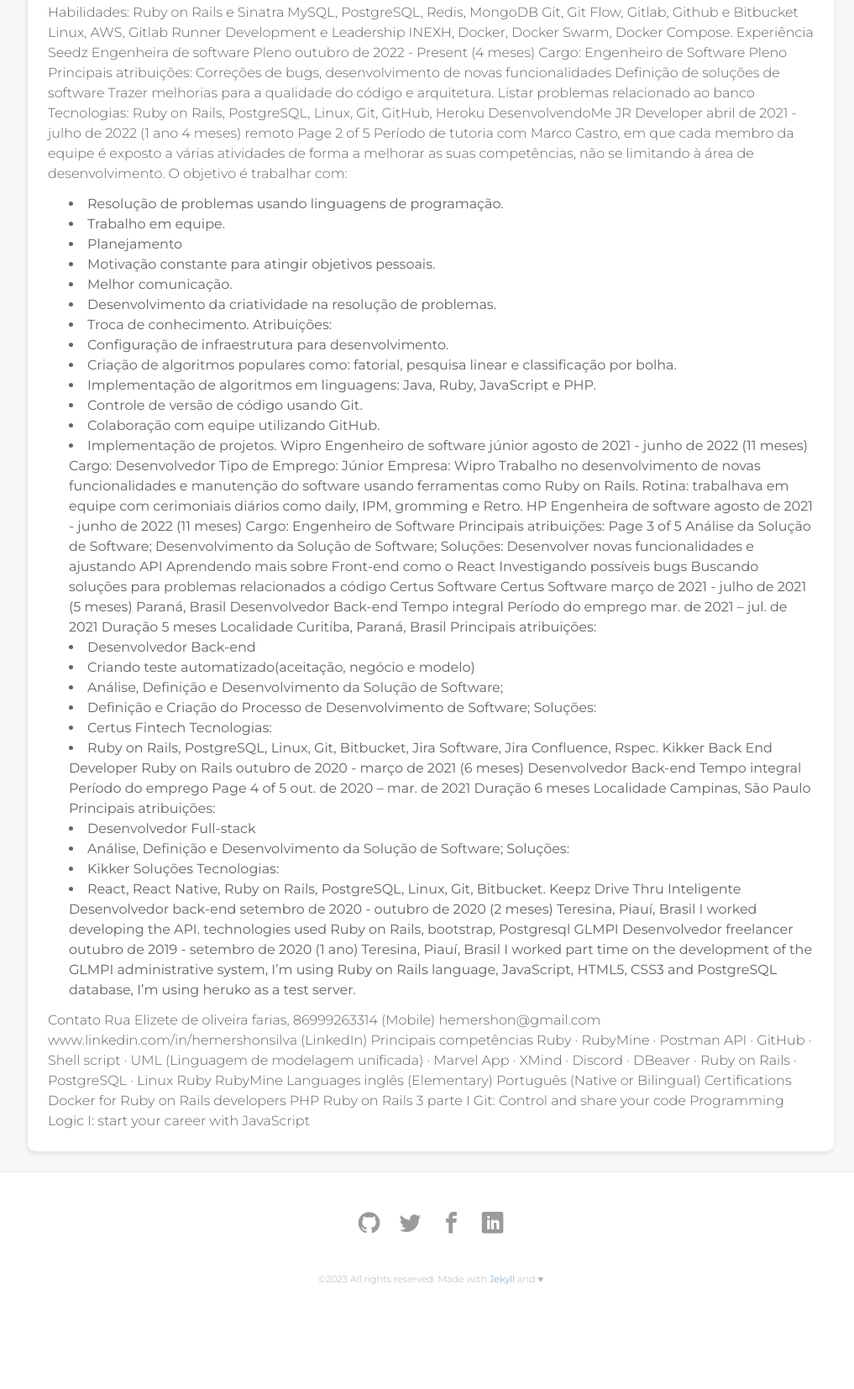
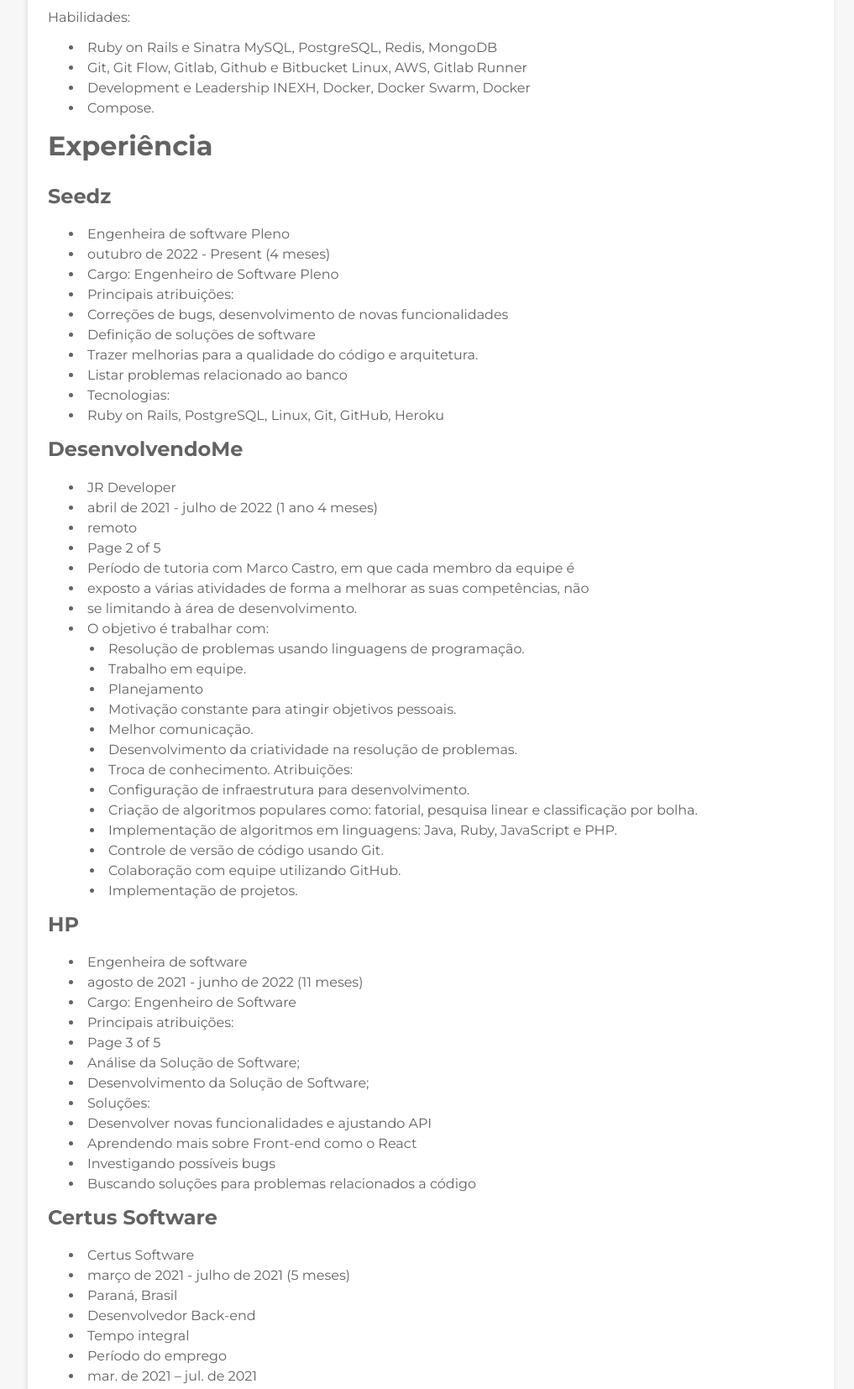
Before and after one commit to hemershon/hemershon.github.io_v1, a plain HTML site: page about/index.html in a window 1280 px wide. Shown: the part 834-2488 px from the top of the page at 84% size, without its empty margins (127-1144 px from the left). Before the commit the page ends 2392 px from the top, so only its background shows below. Drawn offline with Linux system fonts and the light colour scheme; files whose address does not match are found by name.

```diff
--- a/404.html
+++ b/404.html
@@ -9,8 +9,8 @@
 <meta name="description" content="Engenheiro de software e Ciêntista da computação, intusiasta pelo mundo de tecnologia">
 
 <link rel="stylesheet" href="/css/main.css">
-<link rel="canonical" href="http://localhost:4000/404.html">
-<link rel="alternate" type="application/rss+xml" title="Hemershon Silva" href="http://localhost:4000/feed.xml" />
+<link rel="canonical" href="/404.html">
+<link rel="alternate" type="application/rss+xml" title="Hemershon Silva" href="/feed.xml" />
 
 <script>
   (function(i,s,o,g,r,a,m){i['GoogleAnalyticsObject']=r;i[r]=i[r]||function(){
--- a/about/index.html
+++ b/about/index.html
@@ -9,8 +9,8 @@
 <meta name="description" content="Engenheiro de software e Ciêntista da computação, intusiasta pelo mundo de tecnologia">
 
 <link rel="stylesheet" href="/css/main.css">
-<link rel="canonical" href="http://localhost:4000/about/">
-<link rel="alternate" type="application/rss+xml" title="Hemershon Silva" href="http://localhost:4000/feed.xml" />
+<link rel="canonical" href="/about/">
+<link rel="alternate" type="application/rss+xml" title="Hemershon Silva" href="/feed.xml" />
 
 <script>
   (function(i,s,o,g,r,a,m){i['GoogleAnalyticsObject']=r;i[r]=i[r]||function(){
@@ -57,6 +57,8 @@
   </header>
 
   <div class="post-content">
+    <h1 id="resumo-profissional">Resumo profissional</h1>
+
 <p>Tenho experiência em desenvolvimento web com Ruby on Rails,
 Javascript, CSS, HTML, Mysql, Postgresql, recentemente estou
 trabalhando com ferramentas como Redis e React, também tenho
@@ -72,24 +74,20 @@ todo.</p>
 indústria, usei Ruby on Rails, API como stack principal e banco
 de dados Postgresql, trabalhei no desenvolvimento de soluções e
 testes.</p>
+
 <p>Trabalhei full time na kikker, plataforma de gestão inteligente de
 suprimentos, estou trabalhando com Ruby on Rails, javascript, react,
 API.</p>
-<p>
-Trabalhei em tempo integral na Keepz, como desenvolvedor Ruby
+
+<p>Trabalhei em tempo integral na Keepz, como desenvolvedor Ruby
 on Rails, estava desenvolvendo a API, também usando bootstrap,
-postgresql.
-</p>
+postgresql.</p>
+
 <p>Trabalhei por tempo integral na IdeiaTI usando PHP, e o framework
 codeIgniter no banco foi usado mysql, na IdeiaTi trabalhei em três
 projetos.</p>
-<p>
-Estou desenvolvendo o sistema administrativo GLMPI (https://
-www.glmpi.org.br), estou usando a linguagem Ruby on Rails,
-JavaScript, HTML5, CSS3 e banco de dados PostgreSQL, estou
-usando o heruko como servidor.</p>
-<p>
-Trabalhei na empresa ECM por quase 5 anos, lá recebi o cargo de
+
+<p>Trabalhei na empresa ECM por quase 5 anos, lá recebi o cargo de
 desenvolvedor web, em três meses na função assume um projeto
 em Manaus e lá fui gerente de projetos com as seguintes funções:
 Desenvolvedor web; criador de funcionalidades relacionadas a cada
@@ -100,32 +98,44 @@ banco usado mysql. Gestor de projeto; através da catalogação e
 limpeza de documentos, captura de imagens, controle de qualidade,
 organização e armazenamento de documentos, utilizou-se a técnica
 ECM (Enterprise Content Management)</p>
-<p>Habilidades:
-Ruby on Rails e Sinatra MySQL, PostgreSQL, Redis, MongoDB
-Git, Git Flow, Gitlab, Github e Bitbucket Linux, AWS, Gitlab Runner
-Development e Leadership INEXH, Docker, Docker Swarm, Docker
-Compose.
-Experiência
-Seedz
-Engenheira de software Pleno
-outubro de 2022 - Present (4 meses)
-Cargo: Engenheiro de Software Pleno
-Principais atribuições:
-Correções de bugs, desenvolvimento de novas funcionalidades
-Definição de soluções de software
-Trazer melhorias para a qualidade do código e arquitetura.
-Listar problemas relacionado ao banco
-Tecnologias:
-Ruby on Rails, PostgreSQL, Linux, Git, GitHub, Heroku
-DesenvolvendoMe
-JR Developer
-abril de 2021 - julho de 2022 (1 ano 4 meses)
-remoto
-Page 2 of 5
-Período de tutoria com Marco Castro, em que cada membro da equipe é
-exposto a várias atividades de forma a melhorar as suas competências, não
-se limitando à área de desenvolvimento.
-O objetivo é trabalhar com:</p>
+
+<p><strong>Habilidades:</strong></p>
+
+<ul>
+  <li>Ruby on Rails e Sinatra MySQL, PostgreSQL, Redis, MongoDB</li>
+  <li>Git, Git Flow, Gitlab, Github e Bitbucket Linux, AWS, Gitlab Runner</li>
+  <li>Development e Leadership INEXH, Docker, Docker Swarm, Docker</li>
+  <li>Compose.</li>
+</ul>
+
+<h1 id="experiência">Experiência</h1>
+
+<h2 id="seedz">Seedz</h2>
+
+<ul>
+  <li>Engenheira de software Pleno</li>
+  <li>outubro de 2022 - Present (4 meses)</li>
+  <li>Cargo: Engenheiro de Software Pleno</li>
+  <li>Principais atribuições:</li>
+  <li>Correções de bugs, desenvolvimento de novas funcionalidades</li>
+  <li>Definição de soluções de software</li>
+  <li>Trazer melhorias para a qualidade do código e arquitetura.</li>
+  <li>Listar problemas relacionado ao banco</li>
+  <li>Tecnologias:</li>
+  <li>Ruby on Rails, PostgreSQL, Linux, Git, GitHub, Heroku</li>
+</ul>
+
+<h2 id="desenvolvendome">DesenvolvendoMe</h2>
+
+<ul>
+  <li>JR Developer</li>
+  <li>abril de 2021 - julho de 2022 (1 ano 4 meses)</li>
+  <li>remoto</li>
+  <li>Page 2 of 5</li>
+  <li>Período de tutoria com Marco Castro, em que cada membro da equipe é</li>
+  <li>exposto a várias atividades de forma a melhorar as suas competências, não</li>
+  <li>se limitando à área de desenvolvimento.</li>
+  <li>O objetivo é trabalhar com:
     <ul>
       <li>Resolução de problemas usando linguagens de programação.</li>
       <li>Trabalho em equipe.</li>
@@ -141,43 +151,44 @@ classificação por bolha.</li>
       <li>Implementação de algoritmos em linguagens: Java, Ruby, JavaScript e PHP.</li>
       <li>Controle de versão de código usando Git.</li>
       <li>Colaboração com equipe utilizando GitHub.</li>
-  <li>Implementação de projetos.
-Wipro
-Engenheiro de software júnior
-agosto de 2021 - junho de 2022 (11 meses)
-Cargo: Desenvolvedor
-Tipo de Emprego: Júnior
-Empresa: Wipro
-Trabalho no desenvolvimento de novas funcionalidades e manutenção do
-software usando ferramentas como Ruby on Rails.
-Rotina: trabalhava em equipe com cerimoniais diários como daily, IPM,
-gromming e Retro.
-HP
-Engenheira de software
-agosto de 2021 - junho de 2022 (11 meses)
-Cargo: Engenheiro de Software
-Principais atribuições:
-Page 3 of 5
-Análise da Solução de Software;
-Desenvolvimento da Solução de Software;
-Soluções:
-Desenvolver novas funcionalidades e ajustando API
-Aprendendo mais sobre Front-end como o React
-Investigando possíveis bugs
-Buscando soluções para problemas relacionados a código
-Certus Software
-Certus Software
-março de 2021 - julho de 2021 (5 meses)
-Paraná, Brasil
-Desenvolvedor Back-end
-Tempo integral
-Período do emprego
-mar. de 2021 – jul. de 2021
-Duração
-5 meses
-Localidade
-Curitiba, Paraná, Brasil
-Principais atribuições:</li>
+      <li>Implementação de projetos.</li>
+    </ul>
+  </li>
+</ul>
+
+<h2 id="hp">HP</h2>
+
+<ul>
+  <li>Engenheira de software</li>
+  <li>agosto de 2021 - junho de 2022 (11 meses)</li>
+  <li>Cargo: Engenheiro de Software</li>
+  <li>Principais atribuições:</li>
+  <li>Page 3 of 5</li>
+  <li>Análise da Solução de Software;</li>
+  <li>Desenvolvimento da Solução de Software;</li>
+  <li>Soluções:</li>
+  <li>Desenvolver novas funcionalidades e ajustando API</li>
+  <li>Aprendendo mais sobre Front-end como o React</li>
+  <li>Investigando possíveis bugs</li>
+  <li>Buscando soluções para problemas relacionados a código</li>
+</ul>
+
+<h2 id="certus-software">Certus Software</h2>
+
+<ul>
+  <li>Certus Software</li>
+  <li>março de 2021 - julho de 2021 (5 meses)</li>
+  <li>Paraná, Brasil</li>
+  <li>Desenvolvedor Back-end</li>
+  <li>Tempo integral</li>
+  <li>Período do emprego</li>
+  <li>mar. de 2021 – jul. de 2021</li>
+  <li>Duração</li>
+  <li>5 meses</li>
+  <li>Localidade</li>
+  <li>Curitiba, Paraná, Brasil</li>
+  <li>Principais atribuições:
+    <ul>
       <li>Desenvolvedor Back-end</li>
       <li>Criando teste automatizado(aceitação, negócio e modelo)</li>
       <li>Análise, Definição e Desenvolvimento da Solução de Software;</li>
@@ -186,65 +197,59 @@ Soluções:</li>
       <li>Certus Fintech
 Tecnologias:</li>
       <li>Ruby on Rails, PostgreSQL, Linux, Git, Bitbucket, Jira Software, Jira
-Confluence, Rspec.
-Kikker
-Back End Developer Ruby on Rails
-outubro de 2020 - março de 2021 (6 meses)
-Desenvolvedor Back-end
-Tempo integral
-Período do emprego
-Page 4 of 5
-out. de 2020 – mar. de 2021
-Duração
-6 meses
-Localidade
-Campinas, São Paulo
-Principais atribuições:</li>
+Confluence, Rspec.</li>
+    </ul>
+  </li>
+</ul>
+
+<h2 id="kikker">Kikker</h2>
+
+<ul>
+  <li>Back End Developer Ruby on Rails</li>
+  <li>outubro de 2020 - março de 2021 (6 meses)</li>
+  <li>Desenvolvedor Back-end</li>
+  <li>Tempo integral</li>
+  <li>Período do emprego</li>
+  <li>Page 4 of 5</li>
+  <li>out. de 2020 – mar. de 2021</li>
+  <li>Duração</li>
+  <li>6 meses</li>
+  <li>Localidade</li>
+  <li>Campinas, São Paulo</li>
+  <li>Principais atribuições:
+    <ul>
       <li>Desenvolvedor Full-stack</li>
       <li>Análise, Definição e Desenvolvimento da Solução de Software;
 Soluções:</li>
       <li>Kikker Soluções
 Tecnologias:</li>
-  <li>React, React Native, Ruby on Rails, PostgreSQL, Linux, Git, Bitbucket.
-Keepz Drive Thru Inteligente
-Desenvolvedor back-end
-setembro de 2020 - outubro de 2020 (2 meses)
-Teresina, Piauí, Brasil
-I worked developing the API.
-technologies used Ruby on Rails, bootstrap, Postgresql
-GLMPI
-Desenvolvedor freelancer
-outubro de 2019 - setembro de 2020 (1 ano)
-Teresina, Piauí, Brasil
-I worked part time on the development of the GLMPI administrative system,
-I’m using Ruby on Rails language, JavaScript, HTML5, CSS3 and PostgreSQL
-database, I’m using heruko as a test server.</li>
+      <li>React, React Native, Ruby on Rails, PostgreSQL, Linux, Git, Bitbucket.</li>
+    </ul>
+  </li>
 </ul>
 
-<p>Contato
-Rua Elizete de oliveira farias,
-86999263314 (Mobile)
-hemershon@gmail.com
-www.linkedin.com/in/hemershonsilva (LinkedIn)
-Principais competências
-Ruby · RubyMine · Postman
-API · GitHub · Shell script · UML
-(Linguagem de modelagem
-unificada) · Marvel App · XMind ·
-Discord · DBeaver · Ruby on Rails ·
-PostgreSQL · Linux
-Ruby
-RubyMine
-Languages
-inglês (Elementary)
-Português (Native or Bilingual)
-Certifications
-Docker for Ruby on Rails developers
-PHP
-Ruby on Rails 3 parte I
-Git: Control and share your code
-Programming Logic I: start your
-career with JavaScript</p>
+<h2 id="keepz-drive-thru-inteligente">Keepz Drive Thru Inteligente</h2>
+
+<ul>
+  <li>Desenvolvedor back-end</li>
+  <li>setembro de 2020 - outubro de 2020 (2 meses)</li>
+  <li>Teresina, Piauí, Brasil</li>
+  <li>I worked developing the API.</li>
+  <li>technologies used Ruby on Rails, bootstrap, Postgresql</li>
+</ul>
+
+<h3 id="glmpi">GLMPI</h3>
+
+<ul>
+  <li>Desenvolvedor freelancer</li>
+  <li>outubro de 2019 - setembro de 2020 (1 ano)</li>
+  <li>Teresina, Piauí, Brasil</li>
+  <li>I worked part time on the development of the GLMPI administrative system,</li>
+  <li>I’m using Ruby on Rails language, JavaScript, HTML5, CSS3 and PostgreSQL</li>
+  <li>database, I’m using heruko as a test server.</li>
+</ul>
+
+<h3 id="não-basta-adquirir-sabedoria-é-preciso-além-disso-saber-utilizá-la---cícero">Não basta adquirir sabedoria; é preciso, além disso, saber utilizá-la. - Cícero</h3>
 
   </div>
 
```
Also changed, not shown: blog/index.html (+7 -5 lines), feed.xml (+61 -41 lines), icons/index.html (+2 -2 lines), index.html (+2 -2 lines), metodos-para-tratar-array.html (+51 -39 lines). Lines whose indentation alone changed are shown as unchanged.
